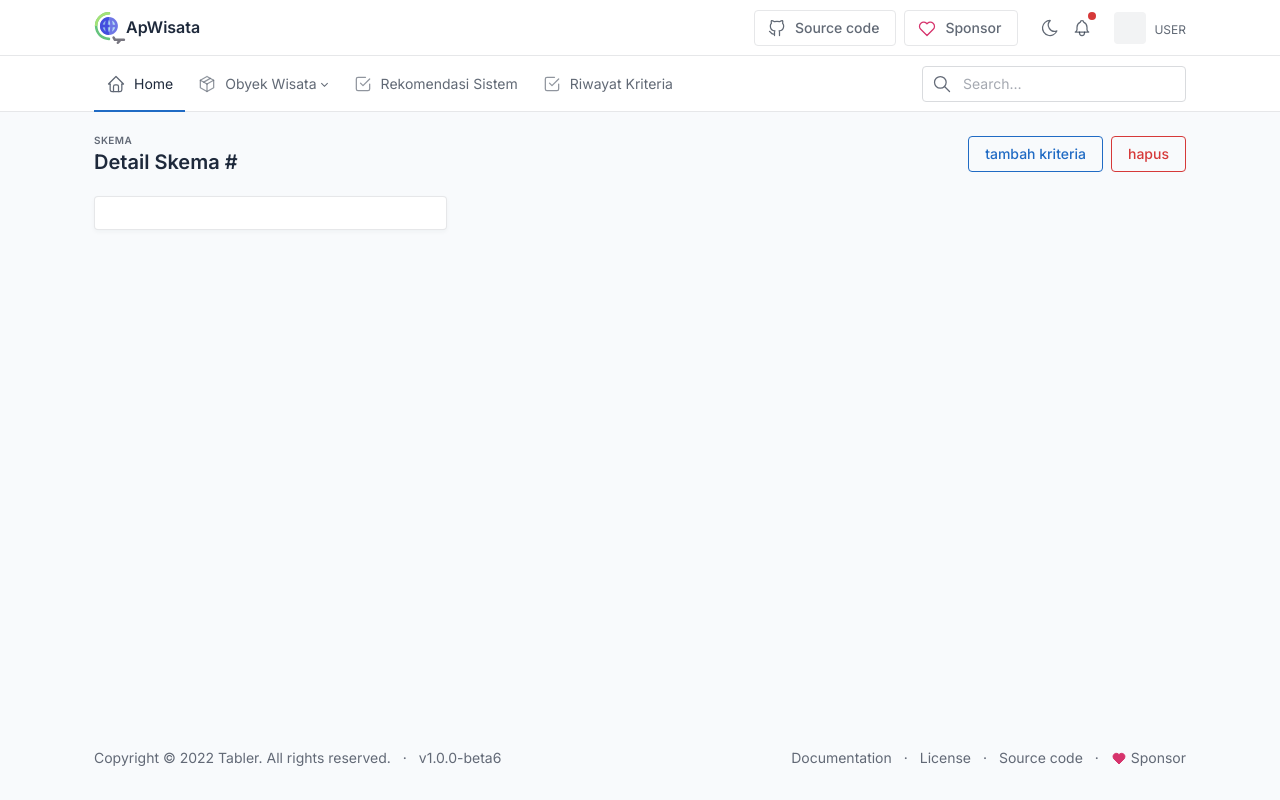
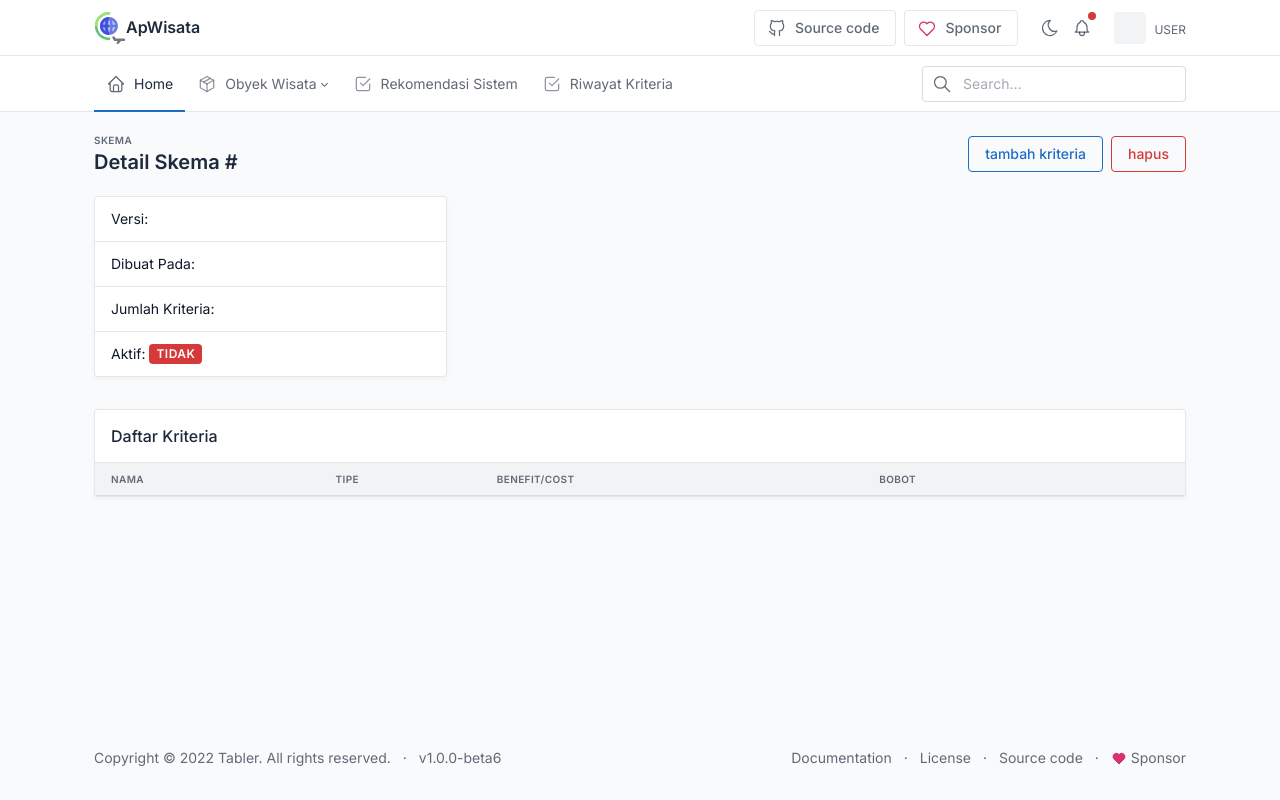
Before and after one commit to below-1/gema-wisata-node, a website: page views/app/schema/detail.html in a window 1280 px wide. Drawn offline with nearby package versions, Linux system fonts and the light colour scheme; files that its build step writes are made by us from their sources.

Commit message:
detail view of schema

```diff
--- a/views/app/schema/detail.html
+++ b/views/app/schema/detail.html
@@ -30,11 +30,68 @@
 {% endblock %}
 
 {% block content %}
-  <div class="row">
+  <div class="row mb-4">
     <div class="col-12 col-md-4">
       <div class="card">
-        <div class="card-body">
+        <ul class="list-group list-group-flush">
+          <li class="list-group-item">
+            Versi: {{ schema.version }}
+          </li>
+          <li class="list-group-item">
+            Dibuat Pada: {{ schema.createdAt }}
+          </li>
+          <li class="list-group-item">
+            Jumlah Kriteria: {{ schema.krits.length }}
+          </li>
+          <li class="list-group-item">
+            Aktif: {% if schema.active %}
+              <span class="badge bg-success">Ya</span>
+            {% else %}
+              <span class="badge bg-danger">Tidak</span>
+            {% endif %}
+          </li>
+        </ul>
+      </div>
+    </div>
+  </div>
 
+  <div class="row">
+    <div class="col-12">
+      <div class="card">
+        <div class="card-header">
+          <div class="card-title">Daftar Kriteria</div>
+        </div>
+        <div class="table-responsive">
+          <table class="table table-striped card-table">
+            <thead>
+              <tr>
+                <th>Nama</th>
+                <th>Tipe</th>
+                <th>Benefit/Cost</th>
+                <th>Bobot</th>
+                <th></th>
+              </tr>
+            </thead>
+            <tbody>
+              {% for kr in schema.krits %}
+                <tr>
+                  <td>{{kr.nama}}</td>
+                  <td class="text-lowercase">{{ kr.type }}</td>
+                  <td>
+                    {% if kr.benefit %}
+                      <span class="badge bg-azure">Benefit</span>
+                    {% else %}
+                      <span class="badge bg-warning">Cost</span>
+                    {% endif %}
+                  </td>
+                  <td>{{ kr.weight }}</td>
+                  <td class="text-end">
+                    <a class="btn btn-sm btn-outline-primary me-2" href="/app/kriteria/{{kr._id}}/detail">detail</a>
+                  </td>
+                </tr>
+              {% endfor %}
+            </tbody>
+          </table>
         </div>
       </div>
     </div>
```
Also changed, not shown: views/app/schema/list.html (+6 -0 lines).
